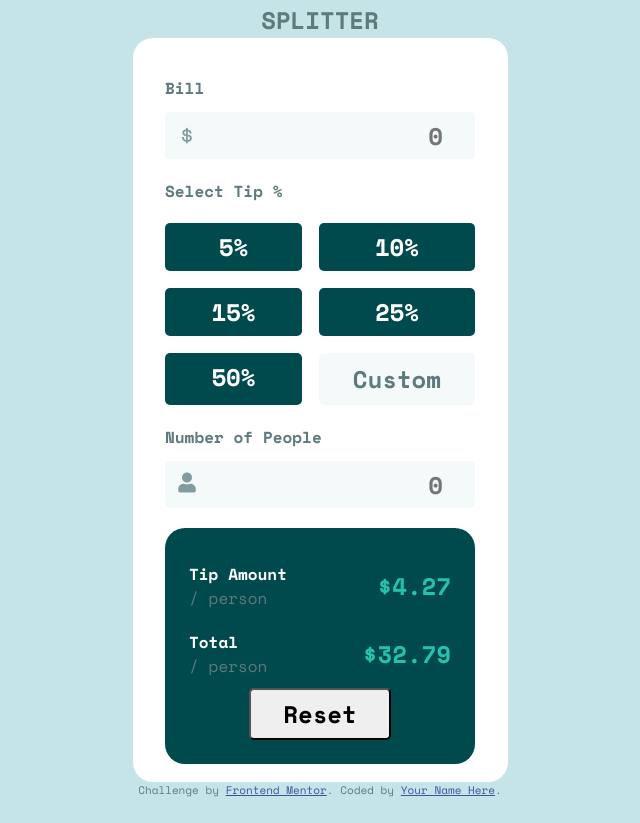
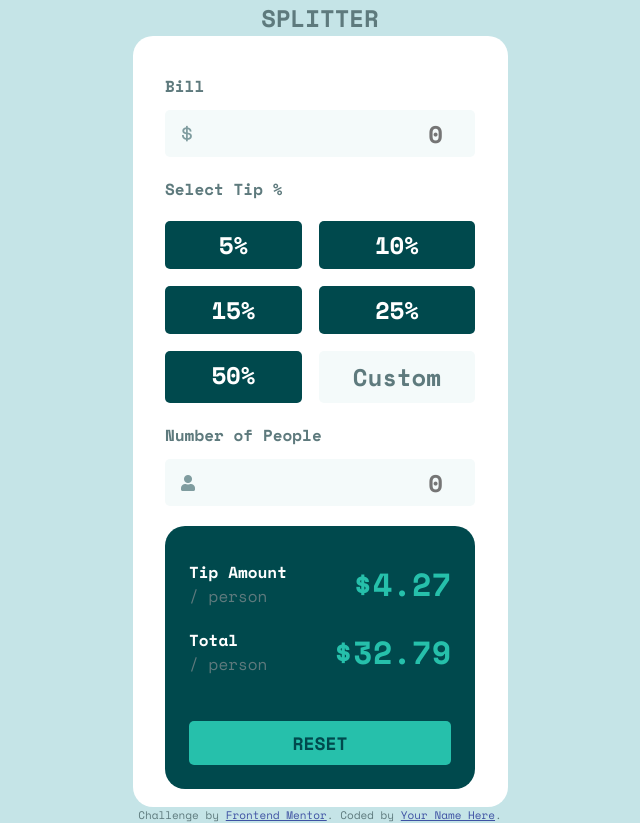
Before and after one commit to Jaime9611/tip-calculator, a website built with webpack: page public/index.html in a window 1280 px wide. Shown: the whole page, without its empty margins (320-960 px from the left). Before the commit the page ends 800 px from the top, so only its background shows below. Built offline with nearby package versions, Linux system fonts and the light colour scheme; files whose address does not match are found by name.

Commit message:
Info element complete

```diff
--- a/public/index.html
+++ b/public/index.html
@@ -131,7 +131,7 @@
                     $<span id="bill-total">32.79</span>
                   </div>
                 </div>
-                <button class="btn" type="submit">Reset</button>
+                <button class="btn btn--reset" type="submit">RESET</button>
               </div>
             </div>
           </form>
--- a/src/styles/base/variables.scss
+++ b/src/styles/base/variables.scss
@@ -13,4 +13,5 @@
   --space-mono: "Space Mono", monospace;
   --page-fsize: #{f.rem(16)};
   --form-fsize: #{f.rem(24)};
+  --form-totals-fsize: #{f.rem(32)};
 }
--- a/src/styles/components/buttons.scss
+++ b/src/styles/components/buttons.scss
@@ -23,4 +23,16 @@
       border: 2px solid var(--strong-cyan);
     }
   }
+  &--reset {
+    width: 100%;
+    margin-top: f.rem(35);
+    padding: f.rem(9);
+    border: none;
+    font-size: f.rem(18);
+    color: var(--very-dark-cyan);
+    background-color: var(--strong-cyan);
+    &:hover {
+      background-color: var(--primary-light-grayish-cyan);
+    }
+  }
 }
--- a/src/styles/components/form-info.scss
+++ b/src/styles/components/form-info.scss
@@ -13,7 +13,7 @@
   }
   &--value {
     color: var(--strong-cyan);
-    font-size: var(--form-fsize);
+    font-size: var(--form-totals-fsize);
     font-weight: 700;
   }
 }
--- a/src/styles/utils/mixins.scss
+++ b/src/styles/utils/mixins.scss
@@ -6,9 +6,9 @@
     padding: f.rem(5);
     width: f.rem(44);
   } @else {
-    padding: f.rem(12);
+    padding: f.rem(16);
     width: f.rem(44);
-    font-size: f.rem(20);
+    font-size: var(--page-fsize);
   }
   position: absolute;
   height: 100%;
```
